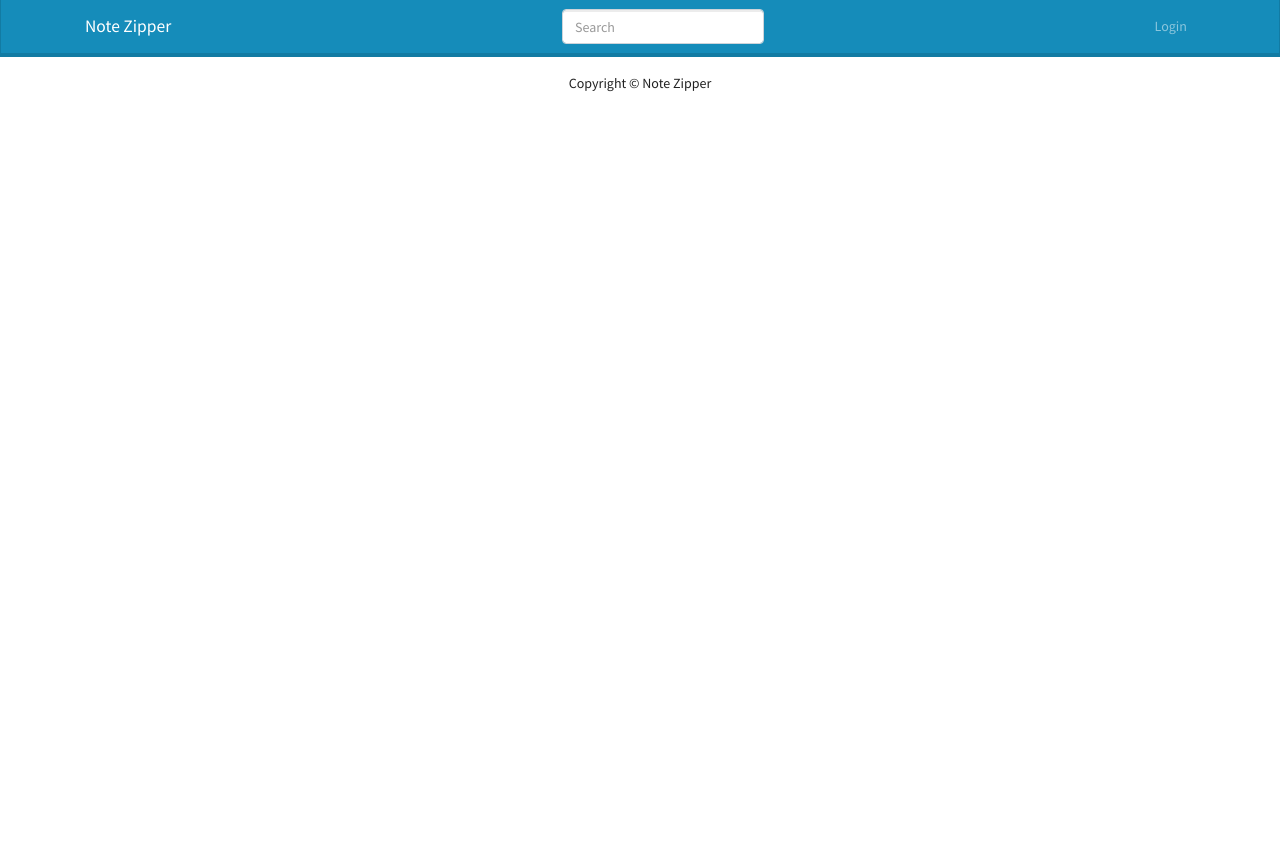
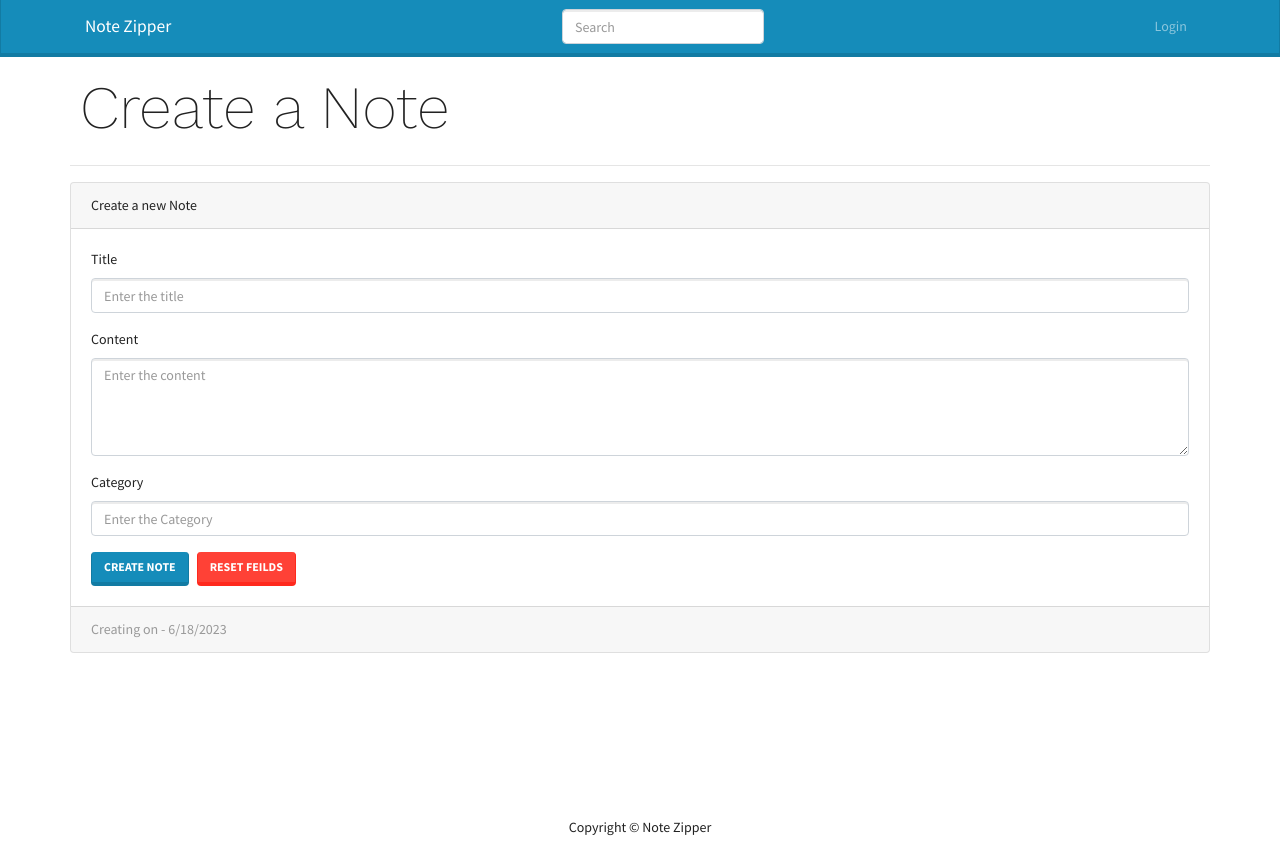
Before and after one commit to seanarch/note-zipper, a React (Create React App) app in the folder frontend/: page /createnote in a window 1280 px wide. Before the commit the page ends 800 px from the top, so only its background shows below. Built offline with nearby package versions, Linux system fonts and the light colour scheme.

Commit message:
Add CreateNote page

```diff
--- a/frontend/src/App.js
+++ b/frontend/src/App.js
@@ -7,6 +7,7 @@
 import MyNotes from "./screens/MyNotes/MyNotes";
 import LoginScreen from "./screens/LoginScreen/LoginScreen";
 import RegisterScreen from "./screens/RegisterScreen/RegisterScreen";
+import CreateNote from "./screens/CreateNote/CreateNote";
 
 function App() {
   return (
@@ -16,6 +17,7 @@
         <Route path="/" exact component={LandingPage} />
         <Route path="/login" exact component={LoginScreen} />
         <Route path="/register" exact component={RegisterScreen} />
+        <Route path="/createnote" component={CreateNote} />
         <Route path="/mynotes" component={MyNotes} />
       </main>
       <Footer />
--- a/frontend/src/actions/noteActions.js
+++ b/frontend/src/actions/noteActions.js
@@ -45,7 +45,9 @@
 export const createNoteAction =
   (title, content, category) => async (dispatch, getState) => {
     try {
-      dispatch({ type: NOTES_CREATE_REQUEST });
+      dispatch({
+        type: NOTES_CREATE_REQUEST,
+      });
 
       const {
         userLogin: { userInfo },
@@ -57,6 +59,7 @@
           Authorization: `Bearer ${userInfo.token}`,
         },
       };
+
       const { data } = await axios.post(
         `/api/notes/create`,
         { title, content, category },
@@ -74,6 +77,7 @@
           : error.message;
       dispatch({
         type: NOTES_CREATE_FAIL,
+        payload: message,
       });
     }
   };
--- a/frontend/src/reducers/notesReducer.js
+++ b/frontend/src/reducers/notesReducer.js
@@ -20,14 +20,15 @@
   }
 };
 
-export const notesCreateReducer = (state = { notes: [] }, action) => {
+export const notesCreateReducer = (state = {}, action) => {
   switch (action.type) {
     case NOTES_CREATE_REQUEST:
       return { loading: true };
     case NOTES_CREATE_SUCCESS:
-      return { loading: false, notes: action.payload };
+      return { loading: false, success: true };
     case NOTES_CREATE_FAIL:
       return { loading: false, error: action.payload };
+
     default:
       return state;
   }
--- /dev/null
+++ b/frontend/src/screens/CreateNote/CreateNote.js
@@ -0,0 +1,102 @@
+import React, { useEffect, useState } from "react";
+import MainScreen from "../../components/MainScreen";
+import { Button, Card, Form } from "react-bootstrap";
+import { useDispatch, useSelector } from "react-redux";
+import { createNoteAction } from "../../actions/noteActions";
+import Loading from "../../components/Loading";
+import ErrorMessage from "../../components/ErrorMessage";
+import ReactMarkdown from "react-markdown";
+
+function CreateNote({ history }) {
+  const [title, setTitle] = useState("");
+  const [content, setContent] = useState("");
+  const [category, setCategory] = useState("");
+
+  const dispatch = useDispatch();
+
+  const noteCreate = useSelector((state) => state.notesCreate);
+  const { loading, error, note } = noteCreate;
+
+  console.log(note);
+
+  const resetHandler = () => {
+    setTitle("");
+    setCategory("");
+    setContent("");
+  };
+
+  const submitHandler = (e) => {
+    e.preventDefault();
+    dispatch(createNoteAction(title, content, category));
+    if (!title || !content || !category) return;
+
+    resetHandler();
+    history.push("/mynotes");
+  };
+
+  useEffect(() => {}, []);
+
+  return (
+    <MainScreen title="Create a Note">
+      <Card>
+        <Card.Header>Create a new Note</Card.Header>
+        <Card.Body>
+          <Form onSubmit={submitHandler}>
+            {error && <ErrorMessage variant="danger">{error}</ErrorMessage>}
+            <Form.Group controlId="title">
+              <Form.Label>Title</Form.Label>
+              <Form.Control
+                type="title"
+                value={title}
+                placeholder="Enter the title"
+                onChange={(e) => setTitle(e.target.value)}
+              />
+            </Form.Group>
+
+            <Form.Group controlId="content">
+              <Form.Label>Content</Form.Label>
+              <Form.Control
+                as="textarea"
+                value={content}
+                placeholder="Enter the content"
+                rows={4}
+                onChange={(e) => setContent(e.target.value)}
+              />
+            </Form.Group>
+            {content && (
+              <Card>
+                <Card.Header>Note Preview</Card.Header>
+                <Card.Body>
+                  <ReactMarkdown>{content}</ReactMarkdown>
+                </Card.Body>
+              </Card>
+            )}
+
+            <Form.Group controlId="content">
+              <Form.Label>Category</Form.Label>
+              <Form.Control
+                type="content"
+                value={category}
+                placeholder="Enter the Category"
+                onChange={(e) => setCategory(e.target.value)}
+              />
+            </Form.Group>
+            {loading && <Loading size={50} />}
+            <Button type="submit" variant="primary">
+              Create Note
+            </Button>
+            <Button className="mx-2" onClick={resetHandler} variant="danger">
+              Reset Feilds
+            </Button>
+          </Form>
+        </Card.Body>
+
+        <Card.Footer className="text-muted">
+          Creating on - {new Date().toLocaleDateString()}
+        </Card.Footer>
+      </Card>
+    </MainScreen>
+  );
+}
+
+export default CreateNote;
--- a/frontend/src/screens/MyNotes/MyNotes.js
+++ b/frontend/src/screens/MyNotes/MyNotes.js
@@ -8,7 +8,6 @@
 import ErrorMessage from "../../components/ErrorMessage";
 
 const MyNotes = () => {
-  // const [notes, setNotes] = useState([]);
   const dispatch = useDispatch();
 
   const noteList = useSelector((state) => state.notesList);
```
